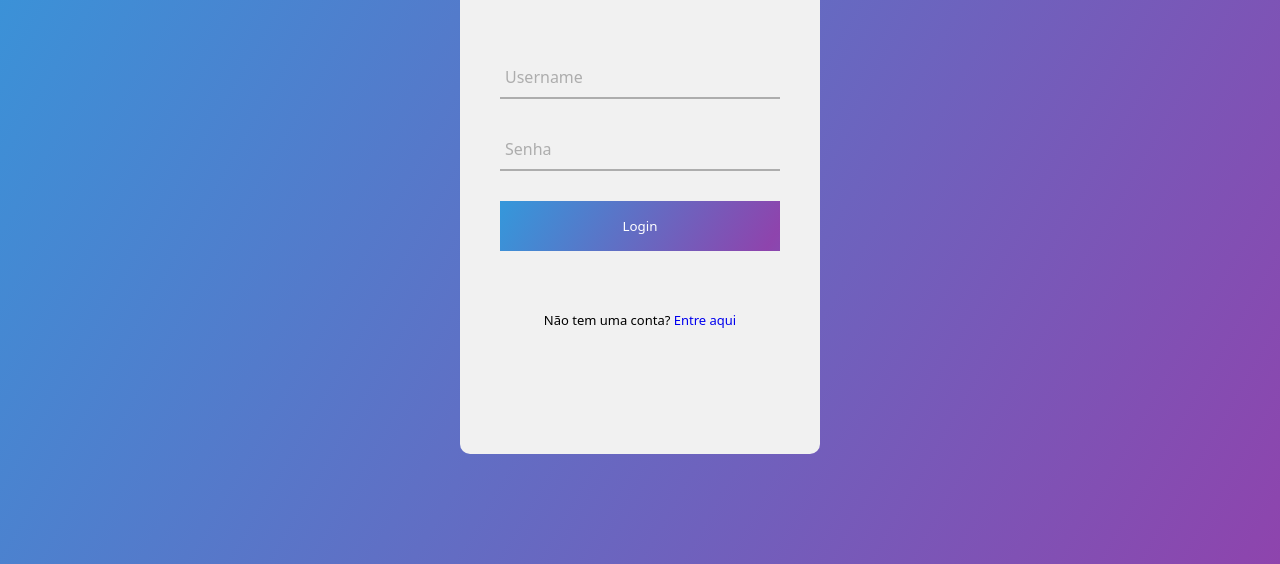
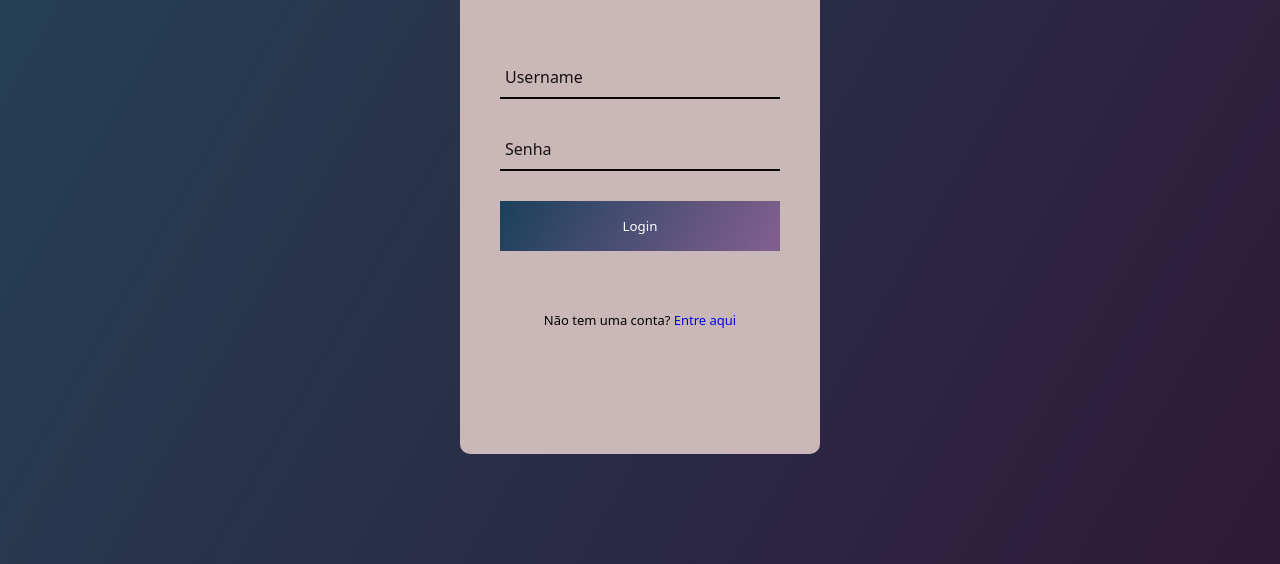
Before and after one commit to luiz-badain/30DiasDeCss, a plain HTML site: page Dia 4/index.html in a window 1280 px wide. Shown: the part 236-800 px from the top of the page. Drawn offline with nearby package versions, Linux system fonts and the light colour scheme.

Commit message:
Quarto dia

```diff
--- a/Dia 4/style.css
+++ b/Dia 4/style.css
@@ -8,12 +8,12 @@
 
   body{
     min-height: 100vh;
-    background-image: linear-gradient(120deg,#3498db,#8e44ad);
+    background-image: linear-gradient(120deg,#244357,#2f1938);
   }
 
   .login-form{
     width: 360px;
-    background: #f1f1f1;
+    background: #cab8b8;
     height: 580px;
     padding: 80px 40px;
     border-radius: 10px;
@@ -29,7 +29,7 @@
   }
 
   .txtb{
-    border-bottom: 2px solid #adadad;
+    border-bottom: 2px solid #0a0909;
     position: relative;
     margin: 30px 0;
   }
@@ -50,7 +50,7 @@
     position: absolute;
     top: 50%;
     left: 5px;
-    color: #adadad;
+    color: #161212;
     transform: translateY(-50%);
     z-index: -1;
     transition: .5s;
@@ -70,7 +70,7 @@
     width: 100%;
     height: 50px;
     border: none;
-    background: linear-gradient(120deg,#3498db,#8e44ad,#3498db);
+    background: linear-gradient(120deg,#1a405a,#7f5e8d,#394f5e);
     background-size: 200%;
     color: #fff;
     outline: none;
```
